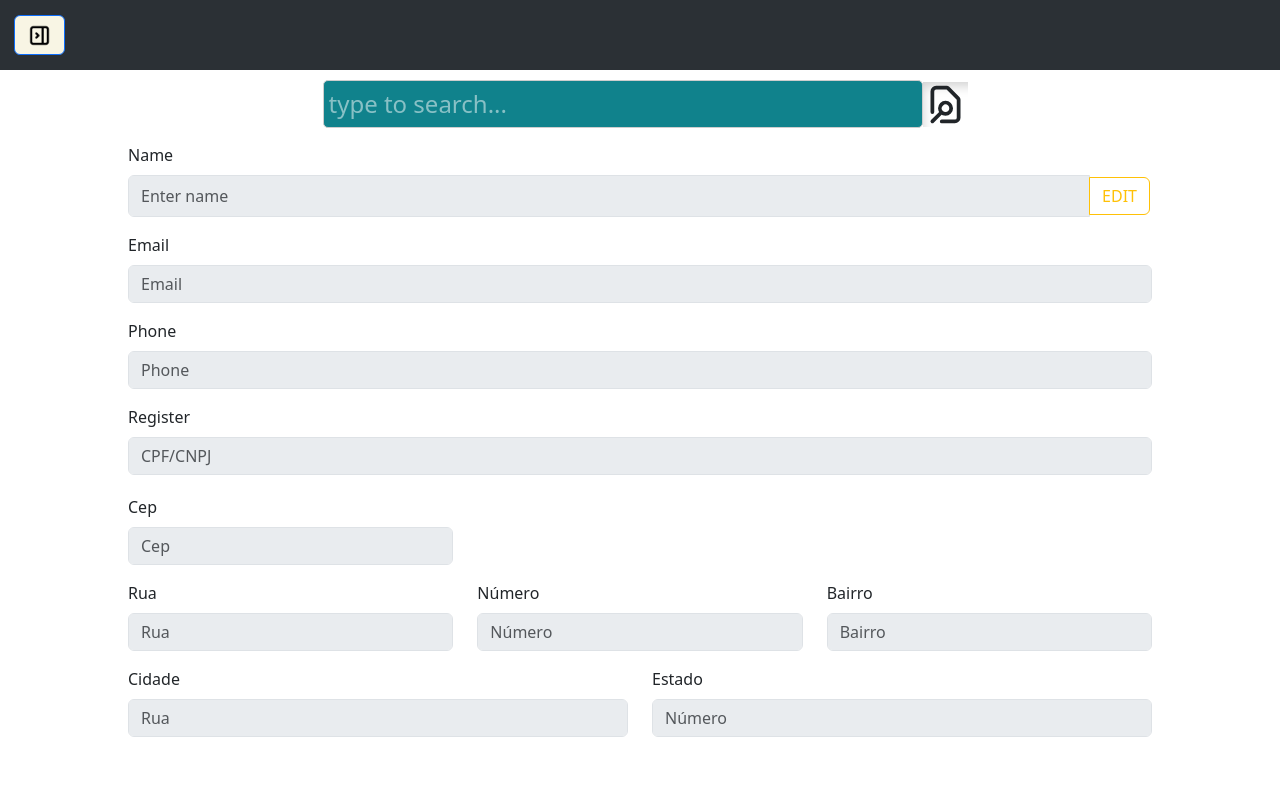
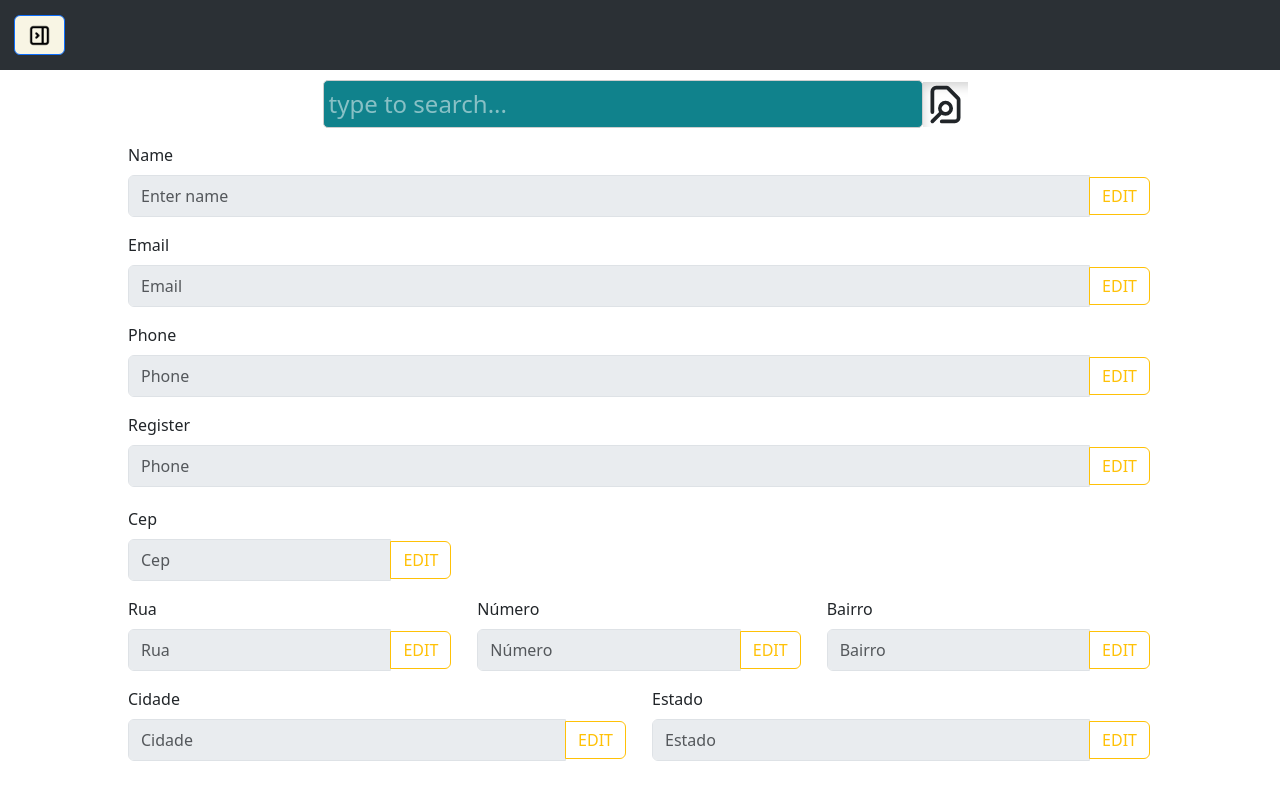
Before and after one commit to hugoc12/Order-Manage-V2, a React (Vite) app: page /clientes in a window 1280 px wide. Built offline with nearby package versions, Linux system fonts and the light colour scheme; no server answers.

Commit message:
active edit inputs

```diff
--- a/src/pages/clientes/index.tsx
+++ b/src/pages/clientes/index.tsx
@@ -43,7 +43,7 @@ function Clients() {
     const idUser = context?.userSelected[0]
 
     if (!input.disabled) {
-      // if == false - ou seja estou fazendo uma alteração btt save
+      // if == false - fazendo uma alteração -> click btt save
 
       try {
         await axios.put(`http://localhost:3333/clients/${idUser}`, {
@@ -56,7 +56,7 @@ function Clients() {
       } catch (err) {
         alert(`ERRO:${err}`)
       }
-    } else { // se estiver desabilitado devo abilitar
+    } else { // se estiver desabilitado devo abilitar -> click edit
       input.disabled = false
       btt.textContent = 'SAVE'
       btt.setAttribute('class', 'btn btn-outline-success')
@@ -90,30 +90,44 @@ function Clients() {
             <Form.Label>Name</Form.Label>
             <InputGroup>
               <Form.Control type="text" placeholder="Enter name" id="name" disabled />
-              <Button variant="outline-warning" onClick={(e) => { editData('name', 'name', e.currentTarget) }}>EDIT</Button>
+              <Button variant="outline-warning" onClick={(e) => editData('name', 'name', e.currentTarget)}>EDIT</Button>
             </InputGroup>
           </Form.Group>
 
           <Form.Group className="mb-3">
             <Form.Label>Email</Form.Label>
+            <InputGroup>
               <Form.Control type="email" placeholder="Email" id="email" disabled />
+              <Button variant="outline-warning" onClick={(e) => editData('email', 'email', e.currentTarget)}>EDIT</Button>
+            </InputGroup>
+
           </Form.Group>
 
           <Form.Group className="mb-3">
             <Form.Label>Phone</Form.Label>
+            <InputGroup>
               <Form.Control type="text" placeholder="Phone" id="phone" disabled />
+              <Button variant="outline-warning" onClick={(e) => editData('phone', 'phone', e.currentTarget)}>EDIT</Button>
+            </InputGroup>
+
           </Form.Group>
 
           <Form.Group className="mb-3">
             <Form.Label>Register</Form.Label>
-            <Form.Control type="text" placeholder="CPF/CNPJ" id="register" disabled />
+            <InputGroup>
+              <Form.Control type="text" placeholder="Phone" id="register" disabled />
+              <Button variant="outline-warning" onClick={(e) => editData('register', 'register', e.currentTarget)}>EDIT</Button>
+            </InputGroup>
           </Form.Group>
 
           <div className="containerAddress">
             <Form.Group as={Row} className="mb-3">
               <Col sm={4}>
                 <Form.Label>Cep</Form.Label>
+                <InputGroup>
                   <Form.Control type="text" placeholder="Cep" id="cep" disabled />
+                  <Button variant="outline-warning" onClick={(e) => editData('cep', 'address.cep', e.currentTarget)}>EDIT</Button>
+                </InputGroup>
               </Col>
             </Form.Group>
 
@@ -121,21 +135,30 @@ function Clients() {
               <Col>
                 <Form.Group className="mb-3">
                   <Form.Label>Rua</Form.Label>
+                  <InputGroup>
                     <Form.Control type="text" placeholder="Rua" id="rua" disabled />
+                    <Button variant="outline-warning" onClick={(e)=> editData('rua', 'address.rua', e.currentTarget)}>EDIT</Button>
+                  </InputGroup>
                 </Form.Group>
               </Col>
 
               <Col>
                 <Form.Group className="mb-3">
                   <Form.Label>Número</Form.Label>
+                  <InputGroup>
                     <Form.Control type="text" placeholder="Número" id="numero" disabled />
+                    <Button variant="outline-warning" onClick={(e)=> editData('numero', 'address.numero', e.currentTarget)}>EDIT</Button>
+                  </InputGroup>
                 </Form.Group>
               </Col>
 
               <Col>
                 <Form.Group className="mb-3">
                   <Form.Label>Bairro</Form.Label>
+                  <InputGroup>
                     <Form.Control type="text" placeholder="Bairro" id="bairro" disabled />
+                    <Button variant="outline-warning" onClick={(e)=> editData('bairro', 'address.bairro', e.currentTarget)}>EDIT</Button>
+                  </InputGroup>
                 </Form.Group>
               </Col>
             </Row>
@@ -144,14 +167,21 @@ function Clients() {
               <Col>
                 <Form.Group className="mb-3">
                   <Form.Label>Cidade</Form.Label>
-                  <Form.Control type="text" placeholder="Rua" id="cidade" disabled />
+                  <InputGroup>
+                    <Form.Control type="text" placeholder="Cidade" id="cidade" disabled />
+                    <Button variant="outline-warning" onClick={(e)=> editData('cidade', 'address.cidade', e.currentTarget)}>EDIT</Button>
+                  </InputGroup>
+
                 </Form.Group>
               </Col>
 
               <Col>
                 <Form.Group className="mb-3">
                   <Form.Label>Estado</Form.Label>
-                  <Form.Control type="text" placeholder="Número" id="estado" disabled />
+                  <InputGroup>
+                    <Form.Control type="text" placeholder="Estado" id="estado" disabled />
+                    <Button variant="outline-warning" onClick={(e)=> editData('estado', 'address.estado', e.currentTarget)}>EDIT</Button>
+                  </InputGroup>
                 </Form.Group>
               </Col>
             </Row>
```
Lines whose indentation alone changed are shown as unchanged.
